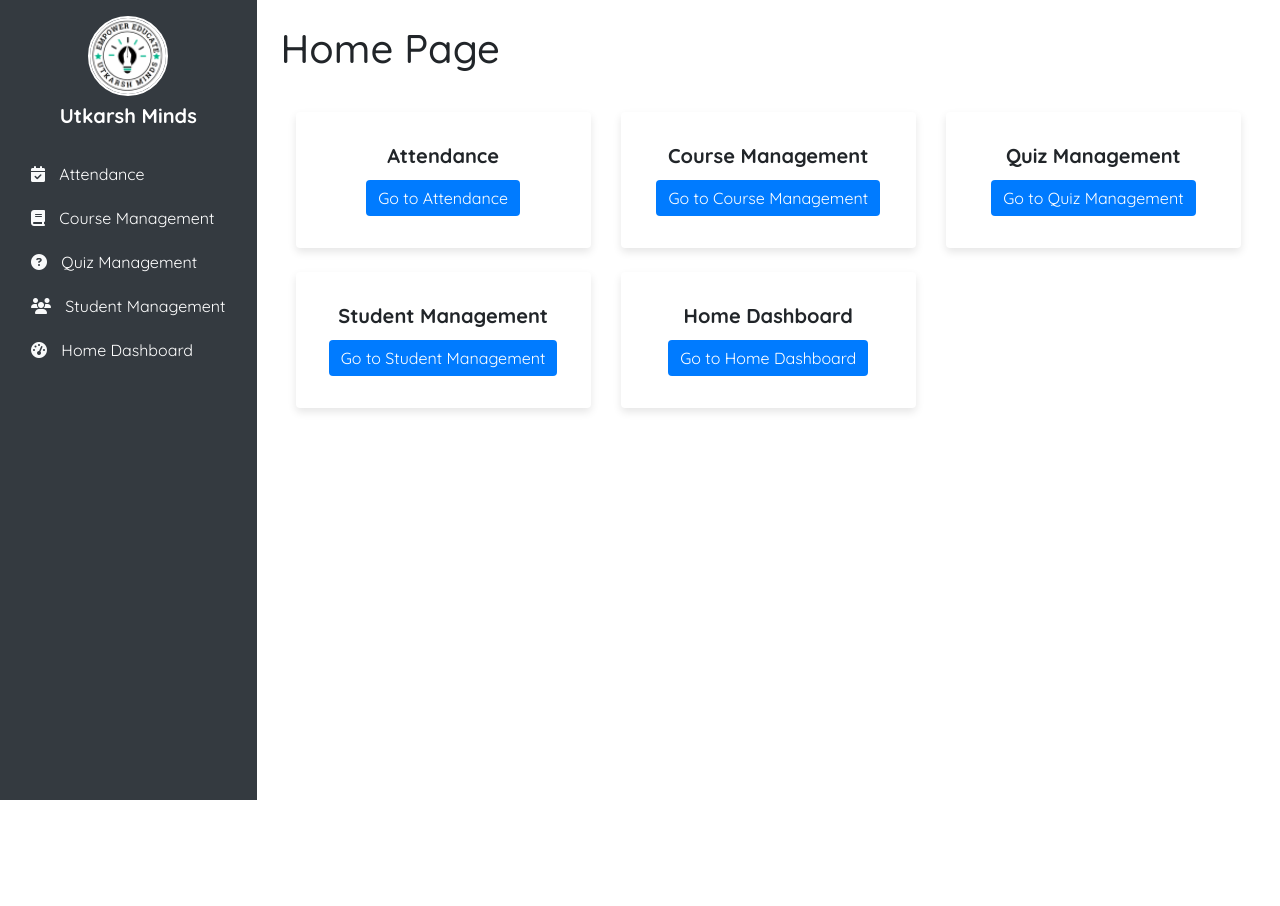
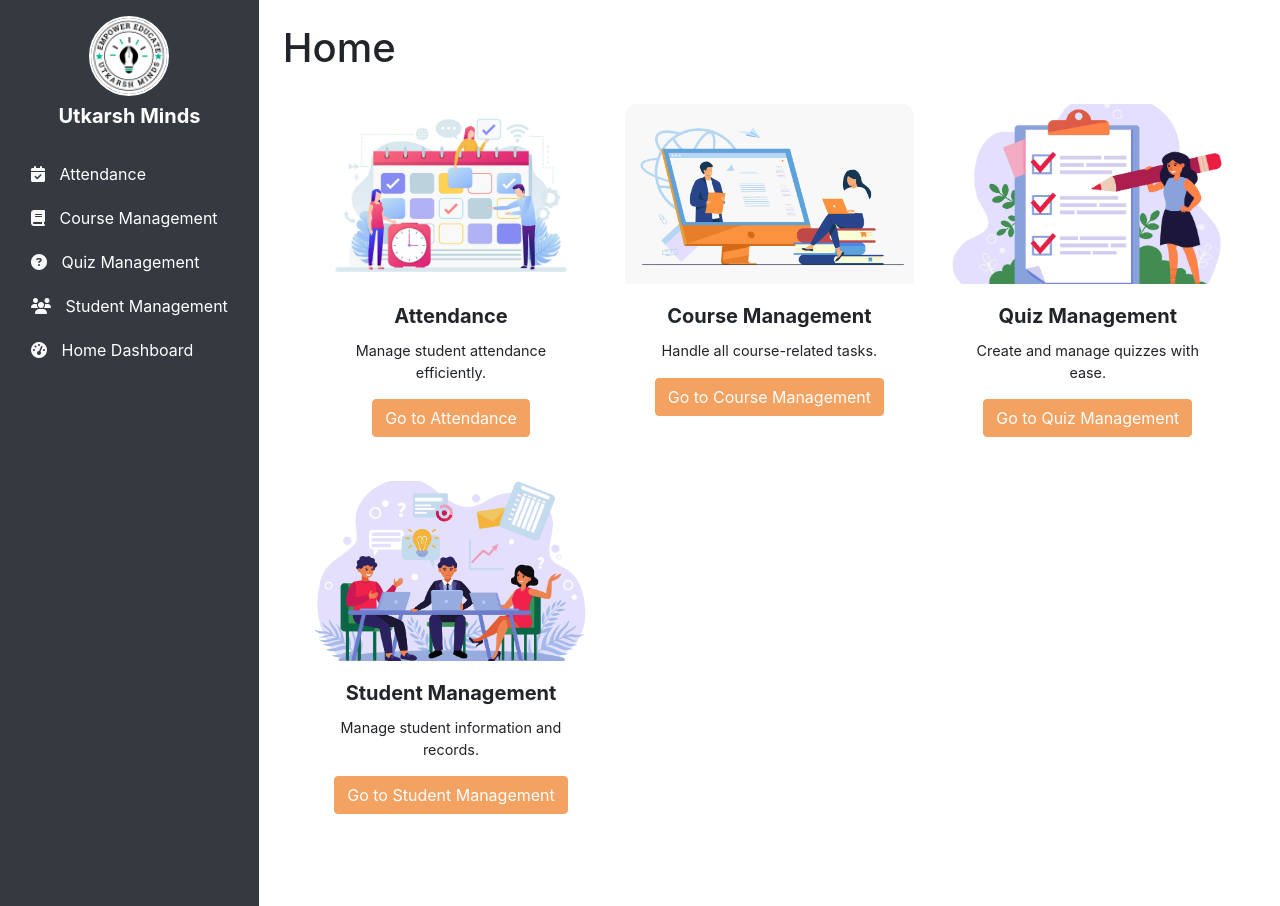
Before and after one commit to amey146/Student-Management, a Django app: page / in a window 1280 px wide. Before the commit the page ends 800 px from the top, so only its background shows below. Run offline with Django 5.2, Linux system fonts and the light colour scheme; some libraries are stand-ins or nearby versions.

Commit message:
file cleanup

```diff
--- a/student_management_project/homedash/templates/homedash/index.html
+++ b/student_management_project/homedash/templates/homedash/index.html
@@ -1,84 +1,125 @@
 {% extends "base.html" %}
+{% block linker %}
+<!-- Bootstrap CSS -->
+<link rel="stylesheet" href="https://cdn.jsdelivr.net/npm/bootstrap@4.0.0/dist/css/bootstrap.min.css"
+integrity="sha384-Gn5384xqQ1aoWXA+058RXPxPg6fy4IWvTNh0E263XmFcJlSAwiGgFAW/dAiS6JXm" crossorigin="anonymous">
+<!-- Font Awesome CSS -->
+<link rel="stylesheet" href="https://cdnjs.cloudflare.com/ajax/libs/font-awesome/6.6.0/css/all.min.css"
+integrity="sha512-Kc323vGBEqzTmouAECnVceyQqyqdsSiqLQISBL29aUW4U/M7pSPA/gEUZQqv1cwx4OnYxTxve5UMg5GT6L4JJg=="
+crossorigin="anonymous" referrerpolicy="no-referrer" />
+{% endblock linker %}
 
 {% block title %}
-Home Page
+Home
 {% endblock title %}
-{% block linker %}
-<style>
-    .card-custom {
-      transition: transform 0.2s;
-      border: none;
-      box-shadow: 0 4px 8px rgba(0, 0, 0, 0.1);
-    }
-    .card-custom:hover {
-      transform: translateY(-10px);
-      box-shadow: 0 8px 16px rgba(0, 0, 0, 0.2);
-    }
-    .card-body {
-      padding: 2rem;
-    }
-    .btn-custom {
-      background-color: #007bff;
-      color: #fff;
-      border: none;
-      transition: background-color 0.2s;
-    }
-    .btn-custom:hover {
-      background-color: #0056b3;
-      color: #fff;
-    }
-    .container-custom {
-      padding-top: 2rem;
-    }
-  </style>
-{% endblock linker %}
+
 {% block body %}
-<h1>Home Page</h1>
-  <div class="container container-custom">
+<h1>Home</h1>
+
+
+<body class="d-flex flex-column min-vh-100">
+  <div class="d-flex flex-fill">
+      <!-- Main Content -->
+      <div class="content p-4 flex-fill">
           <div class="row">
-      <div class="col-md-4 mb-4">
-        <div class="card card-custom text-center">
-          <div class="card-body">
+              <!-- Card 1 -->
+              <div class="col-md-4">
+                  <div class="card mb-4 shadow-sm">
+                      <img class="card-img-top" src="/static/images/attendance.jpg" alt="Attendance Image">
+                      <div class="card-body text-center">
                           <h5 class="card-title">Attendance</h5>
-            <a href="{% url 'attendance_home' %}" class="btn btn-custom">Go to Attendance</a>
+                          <p class="card-text">Manage student attendance efficiently.</p>
+                          <a href="{% url 'attendance_home' %}" class="btn btn-primary">Go to Attendance</a>
                       </div>
                   </div>
               </div>
-      <div class="col-md-4 mb-4">
-        <div class="card card-custom text-center">
-          <div class="card-body">
+
+              <!-- Card 2 -->
+              <div class="col-md-4">
+                  <div class="card mb-4 shadow-sm">
+                      <img class="card-img-top" src="/static/images/course.jpg" alt="Course Management Image">
+                      <div class="card-body text-center">
                           <h5 class="card-title">Course Management</h5>
-            <a href="{% url 'course_home' %}" class="btn btn-custom">Go to Course Management</a>
+                          <p class="card-text">Handle all course-related tasks.</p>
+                          <a href="{% url 'course_home' %}" class="btn btn-primary">Go to Course Management</a>
                       </div>
                   </div>
               </div>
-      <div class="col-md-4 mb-4">
-        <div class="card card-custom text-center">
-          <div class="card-body">
+
+              <!-- Card 3 -->
+              <div class="col-md-4">
+                  <div class="card mb-4 shadow-sm">
+                      <img class="card-img-top" src="/static/images/quiz.jpg" alt="Quiz Management Image">
+                      <div class="card-body text-center">
                           <h5 class="card-title">Quiz Management</h5>
-            <a href="{% url 'quiz_home' %}" class="btn btn-custom">Go to Quiz Management</a>
+                          <p class="card-text">Create and manage quizzes with ease.</p>
+                          <a href="{% url 'quiz_home' %}" class="btn btn-primary">Go to Quiz Management</a>
                       </div>
                   </div>
               </div>
-      <div class="col-md-4 mb-4">
-        <div class="card card-custom text-center">
-          <div class="card-body">
+
+              <!-- Card 4 -->
+              <div class="col-md-4">
+                  <div class="card mb-4 shadow-sm">
+                      <img class="card-img-top" src="/static/images/students.jpg" alt="Student Management Image">
+                      <div class="card-body text-center">
                           <h5 class="card-title">Student Management</h5>
-            <a href="{% url 'student_home' %}" class="btn btn-custom">Go to Student Management</a>
-          </div>
-        </div>
-      </div>
-      <div class="col-md-4 mb-4">
-        <div class="card card-custom text-center">
-          <div class="card-body">
-            <h5 class="card-title">Home Dashboard</h5>
-            <a href="{% url 'homedash_home' %}" class="btn btn-custom">Go to Home Dashboard</a>
+                          <p class="card-text">Manage student information and records.</p>
+                          <a href="{% url 'student_home' %}" class="btn btn-primary">Go to Student Management</a>
                       </div>
                   </div>
               </div>
           </div>
       </div>
-  <script src="https://code.jquery.com/jquery-3.5.1.slim.min.js"></script>
-  <script src="https://cdn.jsdelivr.net/npm/@popperjs/core@2.9.2/dist/umd/popper.min.js"></script>
-  <script src="https://stackpath.bootstrapcdn.com/bootstrap/4.5.2/js/bootstrap.min.js"></script>
+  </div>
+
+  <style>
+      /* Profile photo styling */
+      .profile-photo {
+          width: 80px;
+          height: 80px;
+          border: 2px solid white;
+          border-radius: 50%;
+          object-fit: cover;
+      }
+      /* Card styling */
+      .card {
+          border: none;
+          border-radius: 0.75rem;
+          transition: transform 0.2s ease-in-out;
+      }
+
+      .card:hover {
+          transform: scale(1.05);
+          box-shadow: 0 6px 12px rgba(0, 0, 0, 0.15);
+      }
+
+      .card-img-top {
+          border-top-left-radius: 0.75rem;
+          border-top-right-radius: 0.75rem;
+          height: 180px;
+          object-fit: cover;
+      }
+
+      .card-title {
+          font-size: 1.25rem;
+          font-weight: bold;
+      }
+
+      .card-text {
+          font-size: 0.9rem;
+      }
+
+      .btn-primary {
+          background-color: #f4a261;
+          border-color: #f4a261;
+      }
+
+      .btn-primary:hover {
+          background-color: #e76f51;
+          border-color: #e76f51;
+      }
+  </style>
+</body>
+
 {% endblock body %}
```
Also changed, not shown: student_management_project/attendance/views.py (+18 -9 lines), student_management_project/media/attendance_week_2024-09-02.csv (deleted, +0 -16 lines), student_management_project/media/attendance/attendance_week_2024-09-02 (2).csv (renamed from student_management_project/media/attendance_week_2024-09-02 (2).csv), student_management_project/media/attendance/attendance_week_2024-09-02.csv (renamed from student_management_project/media/attendance_week_2024-09-02 (1).csv), student_management_project/static/images/attendance.jpg (added), student_management_project/static/images/course.jpg (added), student_management_project/static/images/quiz.jpg (added), student_management_project/static/images/students.jpg (added). Lines whose indentation alone changed are shown as unchanged.
